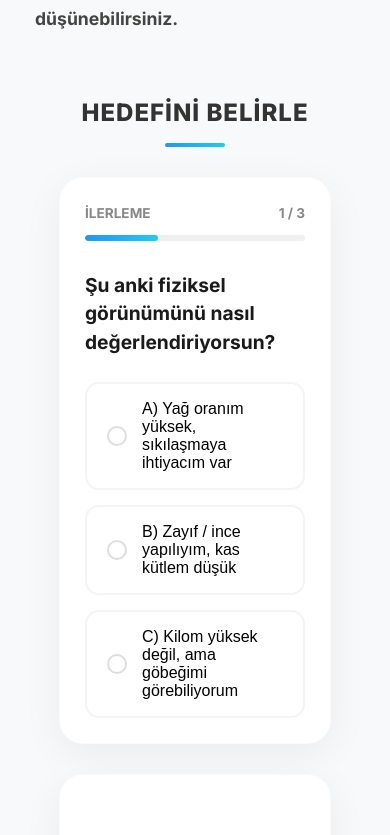
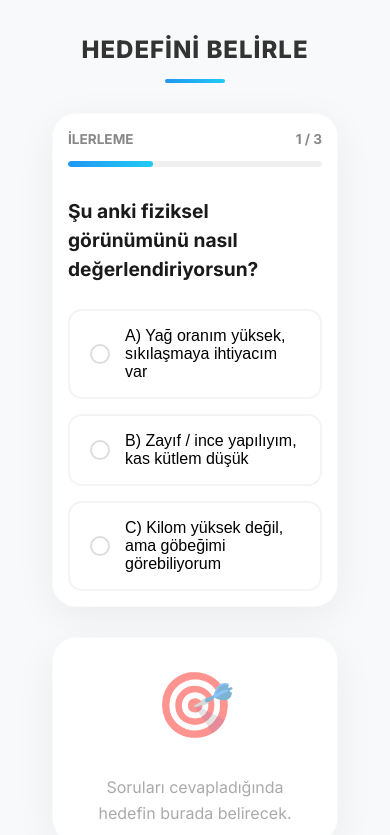
Before and after one commit to MustafaSolan/fitdegisimhocan, a React (Vite) app: page /#/agirlik-antrenmani in a window 390 px wide. Shown: the part 2089-2924 px from the top of the page. Built offline with nearby package versions, Linux system fonts and the light colour scheme.

Commit message:
fix: mobil gorunumde icerik genisligi artirildi - padding azaltildi

```diff
--- a/src/components/TrainingGuide/WeightTraining.css
+++ b/src/components/TrainingGuide/WeightTraining.css
@@ -546,7 +546,7 @@
     .wt-content-wrapper {
         width: 100%;
         max-width: 100%;
-        padding: 20px 15px;
+        padding: 20px 8px;
         box-sizing: border-box;
         margin: 0 auto;
     }
@@ -561,8 +561,9 @@
     .wt-calc-card {
         min-width: auto;
         width: 100%;
-        padding: 25px;
+        padding: 15px;
         box-sizing: border-box;
+        min-height: auto;
     }
 
     .wt-calculator-section {
```
